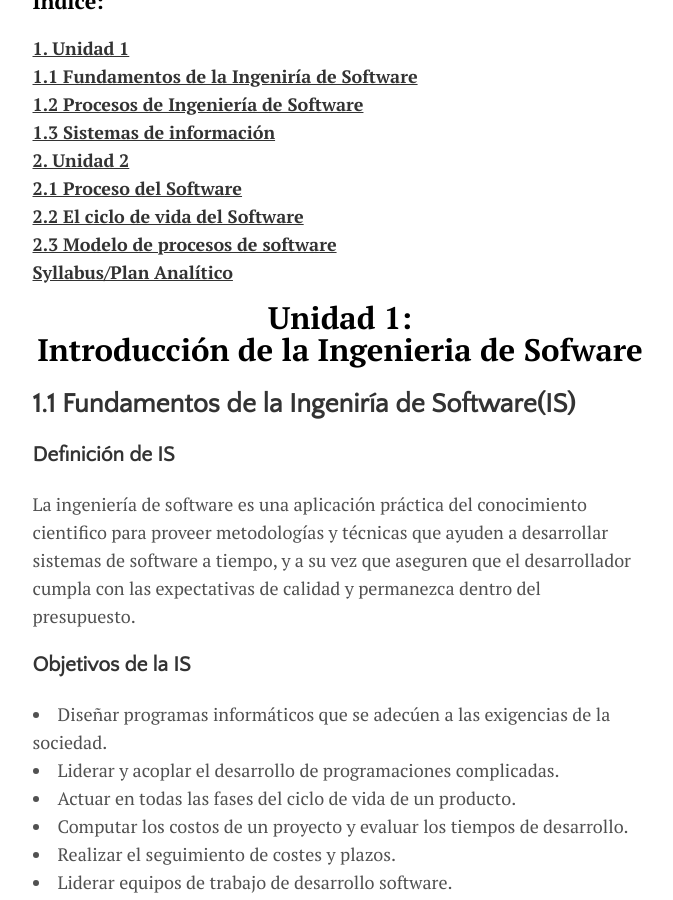
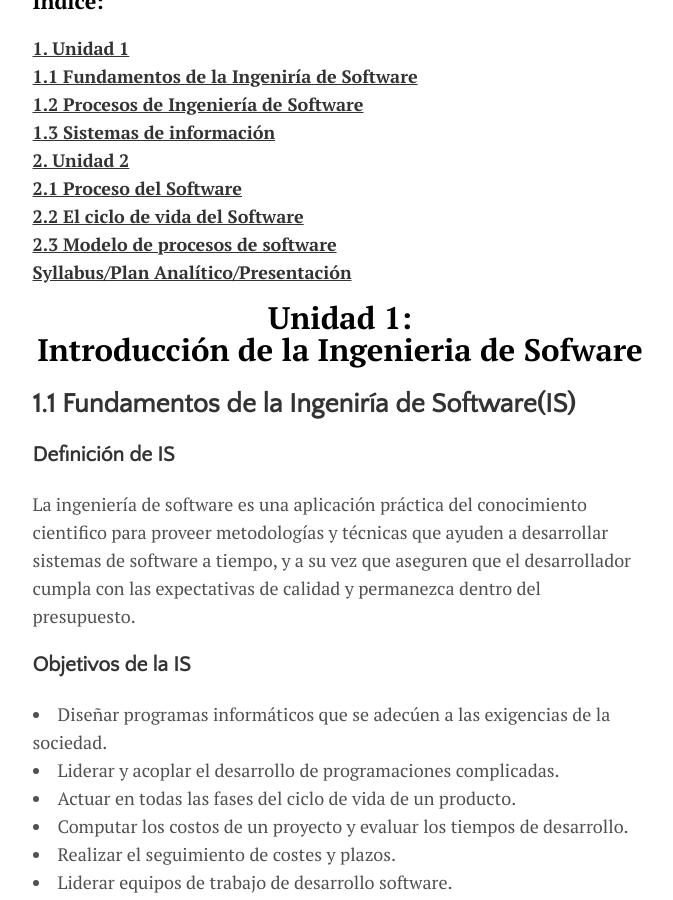
Before and after one commit to CesarFCL/CesarCarrion, a Jekyll site: the page built from menu/IntSof.md, in a window 1280 px wide and 900 px high, scrolled down 914 px. Shown: the whole window, without its empty margins (300-973 px from the left). Built offline with Jekyll 4.4.1, drawn with Linux system fonts in a browser that asks for light colours.

Commit message:
Modificación 2.6.7
Modificación 2.6.7

```diff
--- a/menu/IntSof.md
+++ b/menu/IntSof.md
@@ -20,7 +20,7 @@ En este apartado se colocara todo el material recibido durante las clases de Int
 <strong><a href="#subindice2.1">2.1 Proceso del Software</a> </strong> <br>
 <strong><a href="#subindice2.2">2.2 El ciclo de vida del Software</a> </strong> <br>
 <strong><a href="#subindice2.3">2.3 Modelo de procesos de software</a> </strong> <br>
-<strong><a href="#syllabus">Syllabus/Plan Analítico</a> </strong> <br>
+<strong><a href="#syllabus">Syllabus/Plan Analítico/Presentación</a> </strong> <br>
 <a name="indice1"></a>
 
 <center><font color="black"><strong><big><big><big>Unidad 1:</big> </big> </big> </strong> </font> </center>
@@ -876,4 +876,6 @@ Luca.</strong></li>
 
 <center><font color="black"><strong><big><big><a href="https://drive.google.com/file/d/1804Ub8QPLFLnkqGhpNqJqpDvdv2kMlNZ/view" target="_blank">Plan Analítico</a> </big> </big> </strong> </font> </center>
 
+<center><font color="black"><strong><big><big><a href="https://ugye.sharepoint.com/:p:/r/sites/introsoftma-1-1cicloii2019-2020/_layouts/15/Doc.aspx?sourcedoc=%7BA263EE37-024C-4997-B94B-A4F369A3A76D%7D&file=SOF-S-MA-1-PRESENTACION.pptx&action=edit&mobileredirect=true" target="_blank">Presentación</a> </big> </big> </strong> </font> </center>
+
 <hr>
```
